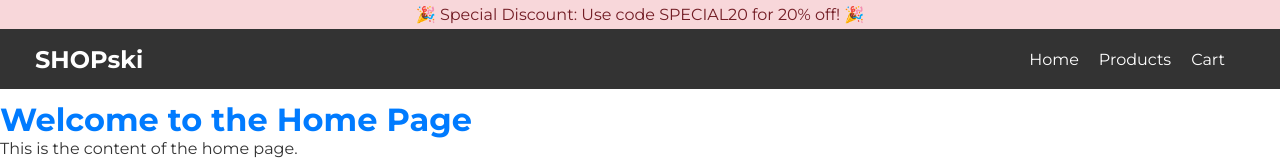
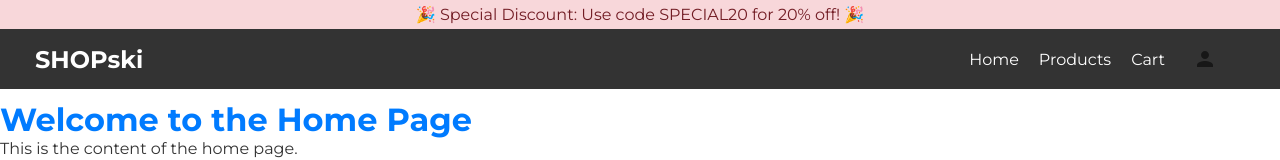
Before and after one commit to PiotrWojenski/E-Commerce-Store, a React (Create React App) app: page / in a window 1280 px wide. Shown: the top 160 px of the page. Built offline with nearby package versions, Linux system fonts and the light colour scheme.

Commit message:
Add @mui/icons-material and PersonIcon to Navbar

```diff
--- a/package.json
+++ b/package.json
@@ -6,6 +6,7 @@
     "@emotion/react": "^11.11.1",
     "@emotion/styled": "^11.11.0",
     "@fontsource/roboto": "^5.0.8",
+    "@mui/icons-material": "^5.15.0",
     "@mui/material": "^5.15.0",
     "@testing-library/jest-dom": "^5.17.0",
     "@testing-library/react": "^13.4.0",
--- a/src/components/Navbar.jsx
+++ b/src/components/Navbar.jsx
@@ -1,6 +1,8 @@
 import React from 'react'
 import { Link } from 'react-router-dom'
 import styled from 'styled-components'
+import PersonIcon from '@mui/icons-material/Person'
+import IconButton from '@mui/material/IconButton'
 
 const Container = styled.div`
 	height: 100px;
@@ -68,6 +70,11 @@ function MyNavbar() {
 					<NavListItem>
 						<NavLink to="/cart">Cart</NavLink>
 					</NavListItem>
+					<NavListItem>
+						<IconButton>
+							<PersonIcon to="/login" />
+						</IconButton>
+					</NavListItem>
 				</NavList>
 			</NavbarContainer>
 		</Container>
```
Also changed, not shown: 1 other file (tests, documents, lock files or other folders).
